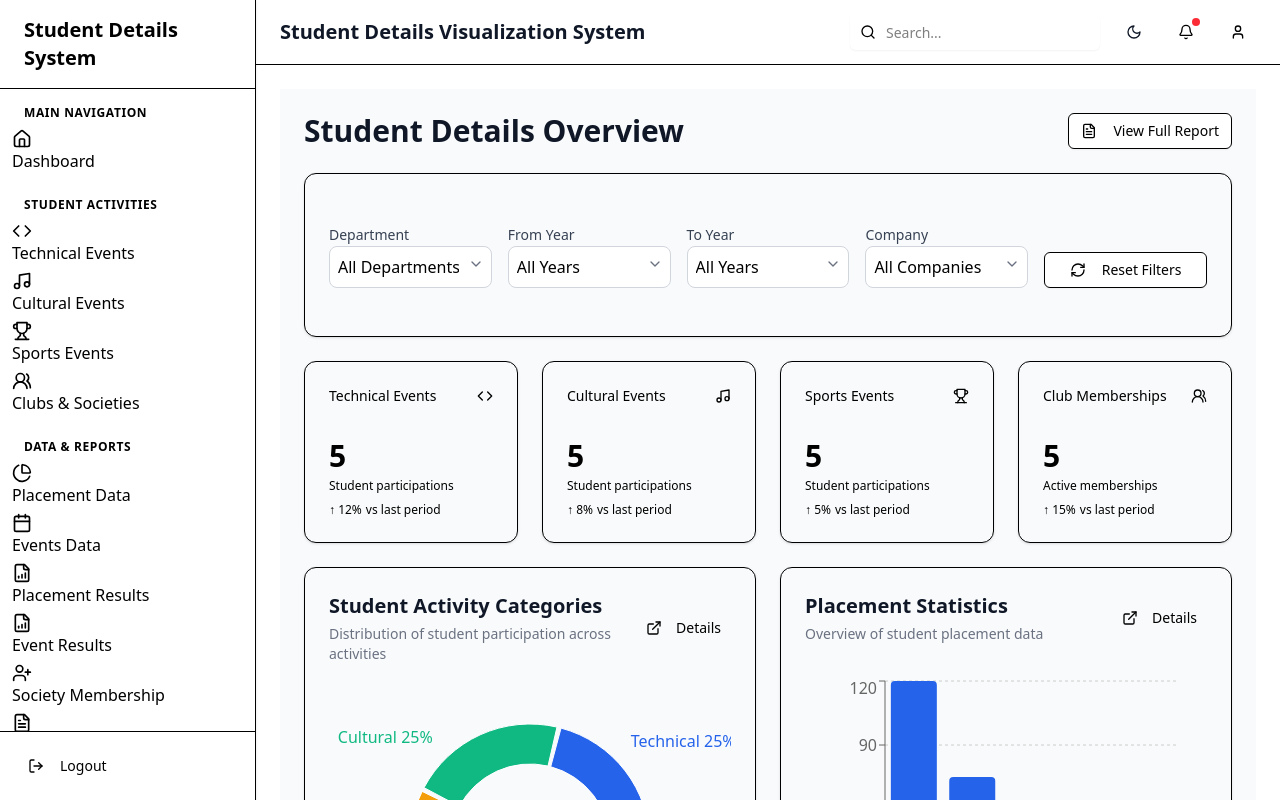
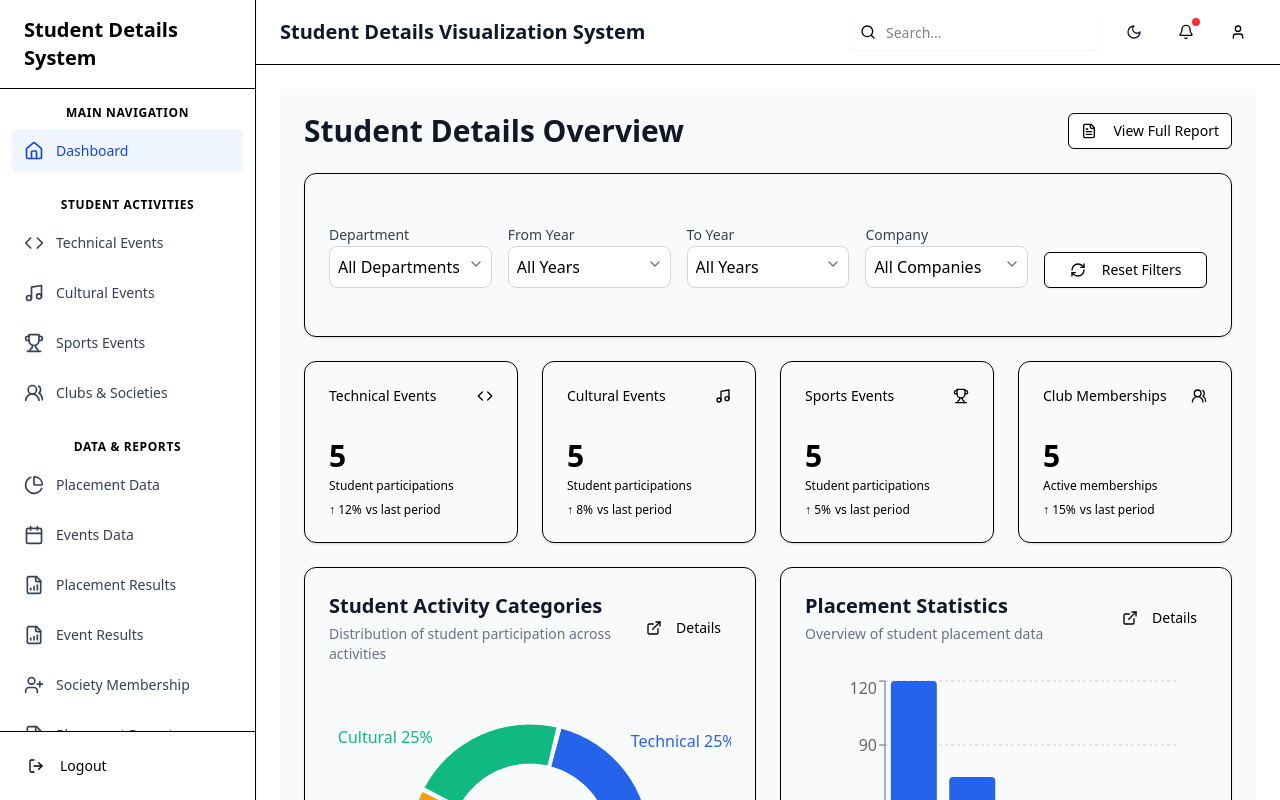
Before and after one commit to pranavyejju2388/student-details-visulaisation, a React (Vite) app in the folder frontend/: page /dashboard in a window 1280 px wide. Both pictures are taken after a click on the button "Sign in with Google". Built offline with nearby package versions, Linux system fonts and the light colour scheme.

Commit message:
made changes to side bar components for better

```diff
--- a/frontend/src/components/Sidebar.jsx
+++ b/frontend/src/components/Sidebar.jsx
@@ -1,4 +1,3 @@
-
 import { useState } from "react";
 import { NavLink } from "react-router-dom";
 import {
@@ -51,7 +50,8 @@ const Sidebar = ({ isMobileMenuOpen, setIsMobileMenuOpen, handleLogout }) => {
           </div>
 
           <nav className="flex-1 overflow-y-auto py-4 px-3">
-            <div className="text-xs uppercase font-semibold text-muted-foreground tracking-wider px-3 mb-2">
+            {/* Main Navigation Section */}
+            <div className="text-xs uppercase font-semibold text-muted-foreground tracking-wider px-3 mb-2 text-center">
               Main Navigation
             </div>
             <ul className="space-y-1.5 mb-6">
@@ -59,8 +59,8 @@ const Sidebar = ({ isMobileMenuOpen, setIsMobileMenuOpen, handleLogout }) => {
                 <NavLink
                   to="/dashboard"
                   className={({ isActive }) => cn(
-                    "nav-link",
-                    isActive && "active"
+                    "flex items-center gap-3 p-3 rounded-md text-sm font-medium transition-colors hover:bg-gray-100",
+                    isActive ? "bg-blue-50 text-blue-700" : "text-gray-700 hover:text-blue-700"
                   )}
                   onClick={() => setIsMobileMenuOpen(false)}
                 >
@@ -70,7 +70,8 @@ const Sidebar = ({ isMobileMenuOpen, setIsMobileMenuOpen, handleLogout }) => {
               </li>
             </ul>
 
-            <div className="text-xs uppercase font-semibold text-muted-foreground tracking-wider px-3 mb-2">
+            {/* Student Activities Section */}
+            <div className="text-xs uppercase font-semibold text-muted-foreground tracking-wider px-3 mb-2 text-center">
               Student Activities
             </div>
             <ul className="space-y-1.5 mb-6">
@@ -78,8 +79,8 @@ const Sidebar = ({ isMobileMenuOpen, setIsMobileMenuOpen, handleLogout }) => {
                 <NavLink
                   to="/technical-events"
                   className={({ isActive }) => cn(
-                    "nav-link",
-                    isActive && "active"
+                    "flex items-center gap-3 p-3 rounded-md text-sm font-medium transition-colors hover:bg-gray-100",
+                    isActive ? "bg-blue-50 text-blue-700" : "text-gray-700 hover:text-blue-700"
                   )}
                   onClick={() => setIsMobileMenuOpen(false)}
                 >
@@ -91,8 +92,8 @@ const Sidebar = ({ isMobileMenuOpen, setIsMobileMenuOpen, handleLogout }) => {
                 <NavLink
                   to="/cultural-events"
                   className={({ isActive }) => cn(
-                    "nav-link",
-                    isActive && "active"
+                    "flex items-center gap-3 p-3 rounded-md text-sm font-medium transition-colors hover:bg-gray-100",
+                    isActive ? "bg-blue-50 text-blue-700" : "text-gray-700 hover:text-blue-700"
                   )}
                   onClick={() => setIsMobileMenuOpen(false)}
                 >
@@ -104,8 +105,8 @@ const Sidebar = ({ isMobileMenuOpen, setIsMobileMenuOpen, handleLogout }) => {
                 <NavLink
                   to="/sports-events"
                   className={({ isActive }) => cn(
-                    "nav-link",
-                    isActive && "active"
+                    "flex items-center gap-3 p-3 rounded-md text-sm font-medium transition-colors hover:bg-gray-100",
+                    isActive ? "bg-blue-50 text-blue-700" : "text-gray-700 hover:text-blue-700"
                   )}
                   onClick={() => setIsMobileMenuOpen(false)}
                 >
@@ -117,8 +118,8 @@ const Sidebar = ({ isMobileMenuOpen, setIsMobileMenuOpen, handleLogout }) => {
                 <NavLink
                   to="/clubs-and-societies"
                   className={({ isActive }) => cn(
-                    "nav-link",
-                    isActive && "active"
+                    "flex items-center gap-3 p-3 rounded-md text-sm font-medium transition-colors hover:bg-gray-100",
+                    isActive ? "bg-blue-50 text-blue-700" : "text-gray-700 hover:text-blue-700"
                   )}
                   onClick={() => setIsMobileMenuOpen(false)}
                 >
@@ -128,7 +129,8 @@ const Sidebar = ({ isMobileMenuOpen, setIsMobileMenuOpen, handleLogout }) => {
               </li>
             </ul>
 
-            <div className="text-xs uppercase font-semibold text-muted-foreground tracking-wider px-3 mb-2">
+            {/* Data & Reports Section */}
+            <div className="text-xs uppercase font-semibold text-muted-foreground tracking-wider px-3 mb-2 text-center">
               Data & Reports
             </div>
             <ul className="space-y-1.5">
@@ -136,8 +138,8 @@ const Sidebar = ({ isMobileMenuOpen, setIsMobileMenuOpen, handleLogout }) => {
                 <NavLink
                   to="/placement-data"
                   className={({ isActive }) => cn(
-                    "nav-link",
-                    isActive && "active"
+                    "flex items-center gap-3 p-3 rounded-md text-sm font-medium transition-colors hover:bg-gray-100",
+                    isActive ? "bg-blue-50 text-blue-700" : "text-gray-700 hover:text-blue-700"
                   )}
                   onClick={() => setIsMobileMenuOpen(false)}
                 >
@@ -149,8 +151,8 @@ const Sidebar = ({ isMobileMenuOpen, setIsMobileMenuOpen, handleLogout }) => {
                 <NavLink
                   to="/events-data"
                   className={({ isActive }) => cn(
-                    "nav-link",
-                    isActive && "active"
+                    "flex items-center gap-3 p-3 rounded-md text-sm font-medium transition-colors hover:bg-gray-100",
+                    isActive ? "bg-blue-50 text-blue-700" : "text-gray-700 hover:text-blue-700"
                   )}
                   onClick={() => setIsMobileMenuOpen(false)}
                 >
@@ -162,8 +164,8 @@ const Sidebar = ({ isMobileMenuOpen, setIsMobileMenuOpen, handleLogout }) => {
                 <NavLink
                   to="/placement-results"
                   className={({ isActive }) => cn(
-                    "nav-link",
-                    isActive && "active"
+                    "flex items-center gap-3 p-3 rounded-md text-sm font-medium transition-colors hover:bg-gray-100",
+                    isActive ? "bg-blue-50 text-blue-700" : "text-gray-700 hover:text-blue-700"
                   )}
                   onClick={() => setIsMobileMenuOpen(false)}
                 >
@@ -175,8 +177,8 @@ const Sidebar = ({ isMobileMenuOpen, setIsMobileMenuOpen, handleLogout }) => {
                 <NavLink
                   to="/event-results"
                   className={({ isActive }) => cn(
-                    "nav-link",
-                    isActive && "active"
+                    "flex items-center gap-3 p-3 rounded-md text-sm font-medium transition-colors hover:bg-gray-100",
+                    isActive ? "bg-blue-50 text-blue-700" : "text-gray-700 hover:text-blue-700"
                   )}
                   onClick={() => setIsMobileMenuOpen(false)}
                 >
@@ -188,8 +190,8 @@ const Sidebar = ({ isMobileMenuOpen, setIsMobileMenuOpen, handleLogout }) => {
                 <NavLink
                   to="/society-membership"
                   className={({ isActive }) => cn(
-                    "nav-link",
-                    isActive && "active"
+                    "flex items-center gap-3 p-3 rounded-md text-sm font-medium transition-colors hover:bg-gray-100",
+                    isActive ? "bg-blue-50 text-blue-700" : "text-gray-700 hover:text-blue-700"
                   )}
                   onClick={() => setIsMobileMenuOpen(false)}
                 >
@@ -201,8 +203,8 @@ const Sidebar = ({ isMobileMenuOpen, setIsMobileMenuOpen, handleLogout }) => {
                 <NavLink
                   to="/placement-report"
                   className={({ isActive }) => cn(
-                    "nav-link",
-                    isActive && "active"
+                    "flex items-center gap-3 p-3 rounded-md text-sm font-medium transition-colors hover:bg-gray-100",
+                    isActive ? "bg-blue-50 text-blue-700" : "text-gray-700 hover:text-blue-700"
                   )}
                   onClick={() => setIsMobileMenuOpen(false)}
                 >
@@ -213,6 +215,7 @@ const Sidebar = ({ isMobileMenuOpen, setIsMobileMenuOpen, handleLogout }) => {
             </ul>
           </nav>
 
+          {/* Logout Button */}
           <div className="mt-auto p-4 border-t">
             <Button
               variant="ghost"
--- a/frontend/src/pages/Navbar.jsx
+++ b/frontend/src/pages/Navbar.jsx
@@ -54,12 +54,14 @@ const Navbar = ({ setIsMobileMenuOpen, isDarkMode, toggleDarkMode }) => {
             variant="ghost"
             size="icon"
             onClick={toggleDarkMode}
-            className="hover:bg-gray-100 dark:hover:bg-gray-800"
+            className={`hover:bg-gray-100 dark:hover:bg-gray-800 ${
+              isDarkMode ? "text-yellow-400" : "text-gray-900"
+            }`}
           >
             {isDarkMode ? (
-              <Sun className="h-5 w-5 text-yellow-400" />
+              <Sun className="h-5 w-5" />
             ) : (
-              <Moon className="h-5 w-5 text-gray-900" />
+              <Moon className="h-5 w-5" />
             )}
           </Button>
 
--- a/frontend/src/pages/Sidebar.jsx
+++ b/frontend/src/pages/Sidebar.jsx
@@ -9,7 +9,13 @@ import {
   ChevronRight,
   Sun,
   Moon,
-  User
+  User,
+  Activity,
+  Calendar,
+  Trophy,
+  Users,
+  FileText,
+  BarChart2,
 } from "lucide-react";
 
 const Sidebar = ({ isDarkMode, toggleDarkMode }) => {
@@ -19,19 +25,74 @@ const Sidebar = ({ isDarkMode, toggleDarkMode }) => {
   // Sidebar links with icons
   const links = [
     {
+      section: "MAIN NAVIGATION",
+      items: [
+        {
           path: "/dashboard",
           name: "Dashboard",
           icon: <LayoutDashboard className="h-5 w-5" />,
         },
+      ],
+    },
+    {
+      section: "STUDENT ACTIVITIES",
+      items: [
+        {
+          path: "/technical-events",
+          name: "Technical Events",
+          icon: <Code className="h-5 w-5" />,
+        },
+        {
+          path: "/cultural-events",
+          name: "Cultural Events",
+          icon: <Calendar className="h-5 w-5" />,
+        },
+        {
+          path: "/sports-events",
+          name: "Sports Events",
+          icon: <Trophy className="h-5 w-5" />,
+        },
+        {
+          path: "/clubs-societies",
+          name: "Clubs & Societies",
+          icon: <Users className="h-5 w-5" />,
+        },
+      ],
+    },
+    {
+      section: "DATA & REPORTS",
+      items: [
         {
           path: "/placement-data",
           name: "Placement Data",
           icon: <Briefcase className="h-5 w-5" />,
         },
         {
-      path: "/technical-events",
-      name: "Technical Events",
-      icon: <Code className="h-5 w-5" />,
+          path: "/events-data",
+          name: "Events Data",
+          icon: <Activity className="h-5 w-5" />,
+        },
+        {
+          path: "/placement-results",
+          name: "Placement Results",
+          icon: <FileText className="h-5 w-5" />,
+        },
+        {
+          path: "/event-results",
+          name: "Event Results",
+          icon: <FileText className="h-5 w-5" />,
+        },
+        {
+          path: "/society-membership",
+          name: "Society Membership",
+          icon: <Users className="h-5 w-5" />,
+        },
+        {
+          path: "/placement-report",
+          name: "Placement Report",
+          icon: <BarChart2 className="h-5 w-5" />,
+        },
+      ],
     },
   ];
 
@@ -79,7 +140,14 @@ const Sidebar = ({ isDarkMode, toggleDarkMode }) => {
 
       {/* Links */}
       <ul>
-        {links.map((link) => (
+        {links.map((section) => (
+          <li key={section.section} className="mb-6">
+            {!isCollapsed && (
+              <h3 className="text-sm font-semibold text-gray-500 uppercase mb-2">
+                {section.section}
+              </h3>
+            )}
+            {section.items.map((link) => (
               <li key={link.path} className="mb-3">
                 <Link
                   to={link.path}
@@ -92,6 +160,8 @@ const Sidebar = ({ isDarkMode, toggleDarkMode }) => {
                   {link.icon}
                   {!isCollapsed && <span>{link.name}</span>}
                 </Link>
+              </li>
+            ))}
           </li>
         ))}
       </ul>
```
Lines whose indentation alone changed are shown as unchanged.
